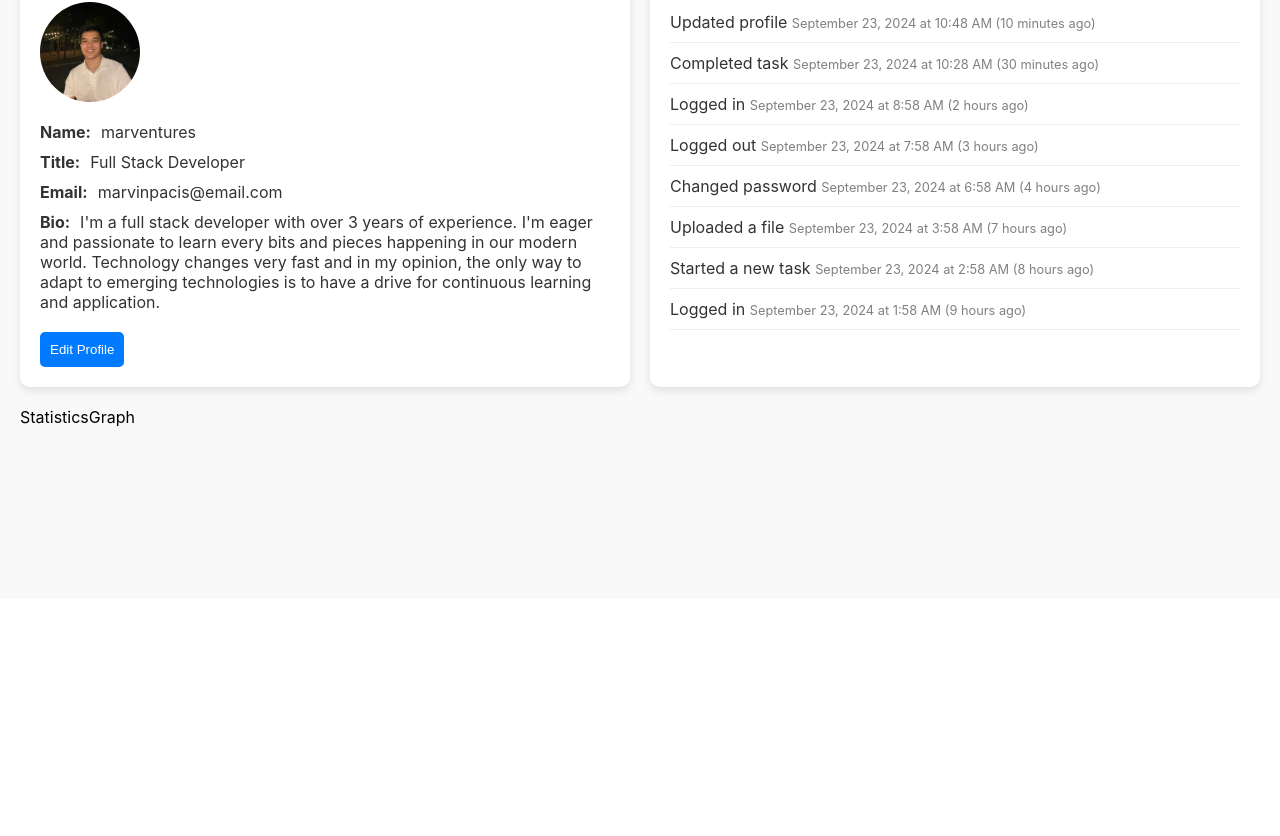
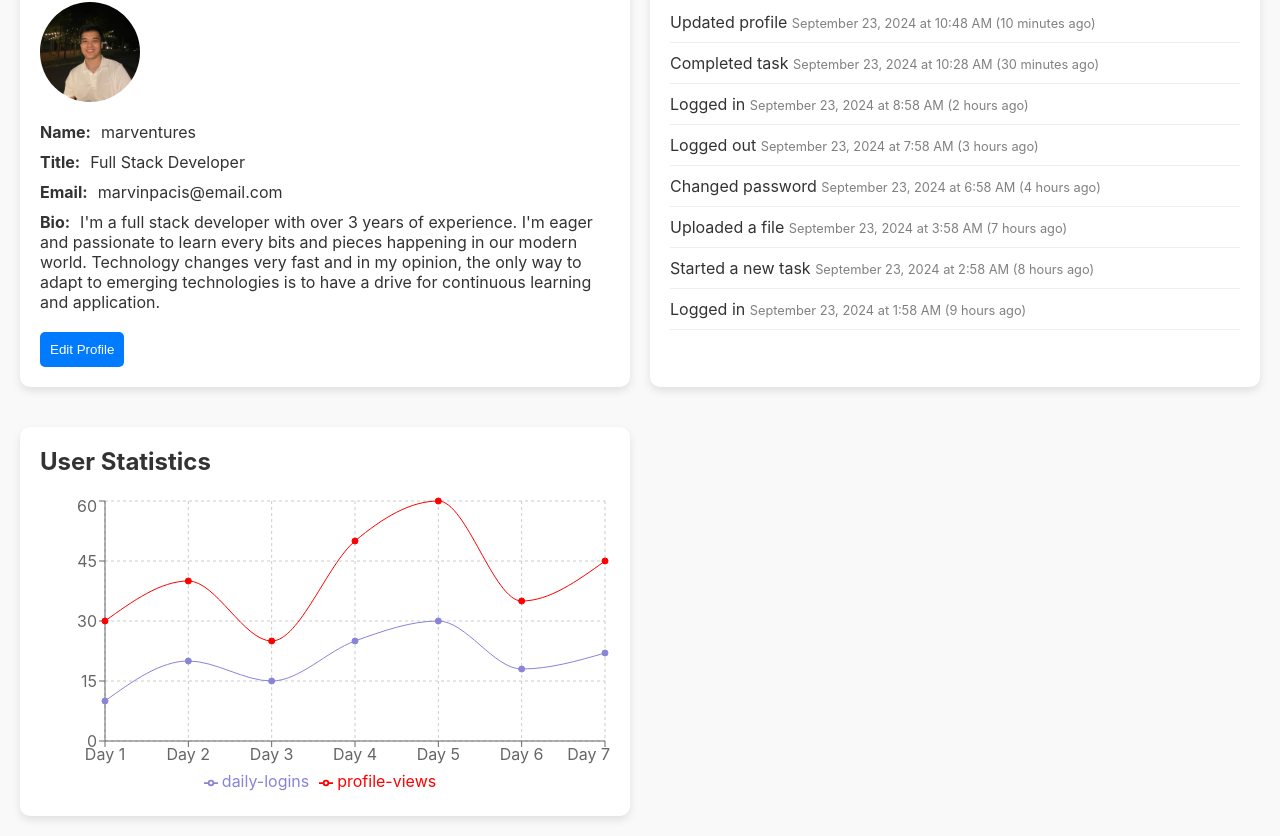
Before and after one commit to marventures/user-dashboard, a React (Create React App) app: page / in a window 1280 px wide. Shown: the part 241-1077 px from the top of the page. Before the commit the page ends 840 px from the top, so only its background shows below. Built offline with nearby package versions, Linux system fonts and the light colour scheme.

Commit message:
feat: add statistics section

```diff
--- a/src/components/StatisticsGraph/StatisticsGraph.jsx
+++ b/src/components/StatisticsGraph/StatisticsGraph.jsx
@@ -1,3 +1,39 @@
+// prettier-ignore
+import { LineChart, Line, XAxis, YAxis, CartesianGrid, Tooltip, ResponsiveContainer, Legend } from 'recharts';
+import { GraphContainer, SectionTitle } from './StatisticsGraph.styled';
+import { useDarkMode } from '../../contexts/DarkModeContext';
+import { statistics } from '../../lib/placeholder-data';
+
 export const StatisticsGraph = () => {
-  return <div>StatisticsGraph</div>;
+  const { darkMode } = useDarkMode();
+
+  return (
+    <GraphContainer darkMode={darkMode}>
+      <SectionTitle>User Statistics</SectionTitle>
+      <ResponsiveContainer width='100%' height={300}>
+        <LineChart data={statistics}>
+          <CartesianGrid
+            strokeDasharray='3 3'
+            stroke={darkMode ? '#555' : '#ccc'}
+          />
+          <XAxis dataKey='name' />
+          <YAxis />
+          <Tooltip />
+          <Line
+            type='monotone'
+            dataKey='daily-logins'
+            stroke={darkMode ? '#82ca9d' : '#8884d8'}
+            dot={{ fill: darkMode ? '#82ca9d' : '#8884d8' }}
+          />
+          <Line
+            type='monotone'
+            dataKey='profile-views'
+            stroke={darkMode ? '#ff7300' : '#ff0000'}
+            dot={{ fill: darkMode ? '#ff7300' : '#ff0000' }}
+          />
+          <Legend />
+        </LineChart>
+      </ResponsiveContainer>
+    </GraphContainer>
+  );
 };
--- a/src/components/StatisticsGraph/StatisticsGraph.styled.js
+++ b/src/components/StatisticsGraph/StatisticsGraph.styled.js
@@ -1 +1,17 @@
 import styled from 'styled-components';
+
+export const GraphContainer = styled.div`
+  background-color: ${({ darkMode }) => (darkMode ? '#333' : '#fff')};
+  color: ${({ darkMode }) => (darkMode ? '#fff' : '#333')};
+  padding: 20px;
+  border-radius: 10px;
+  box-shadow: 0 4px 8px rgba(0, 0, 0, 0.1);
+  margin-top: 20px;
+  transition: background-color 0.3s, color 0.3s;
+`;
+
+export const SectionTitle = styled.h3`
+  font-size: 1.5rem;
+  margin-bottom: 20px;
+  text-align: left;
+`;
--- a/src/lib/placeholder-data.js
+++ b/src/lib/placeholder-data.js
@@ -8,3 +8,13 @@ export const activities = [
   { name: 'Started a new task', date: new Date(Date.now() - 8 * 3600000) },
   { name: 'Logged in', date: new Date(Date.now() - 9 * 3600000) },
 ];
+
+export const statistics = [
+  { name: 'Day 1', 'daily-logins': 10, 'profile-views': 30 },
+  { name: 'Day 2', 'daily-logins': 20, 'profile-views': 40 },
+  { name: 'Day 3', 'daily-logins': 15, 'profile-views': 25 },
+  { name: 'Day 4', 'daily-logins': 25, 'profile-views': 50 },
+  { name: 'Day 5', 'daily-logins': 30, 'profile-views': 60 },
+  { name: 'Day 6', 'daily-logins': 18, 'profile-views': 35 },
+  { name: 'Day 7', 'daily-logins': 22, 'profile-views': 45 },
+];
```
